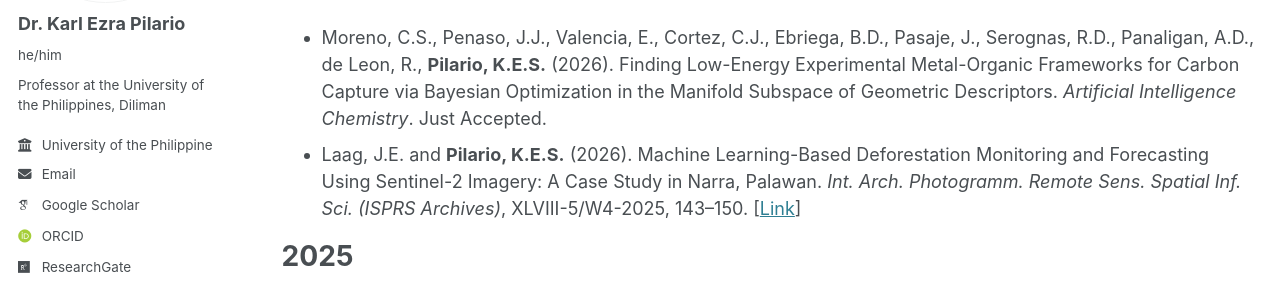
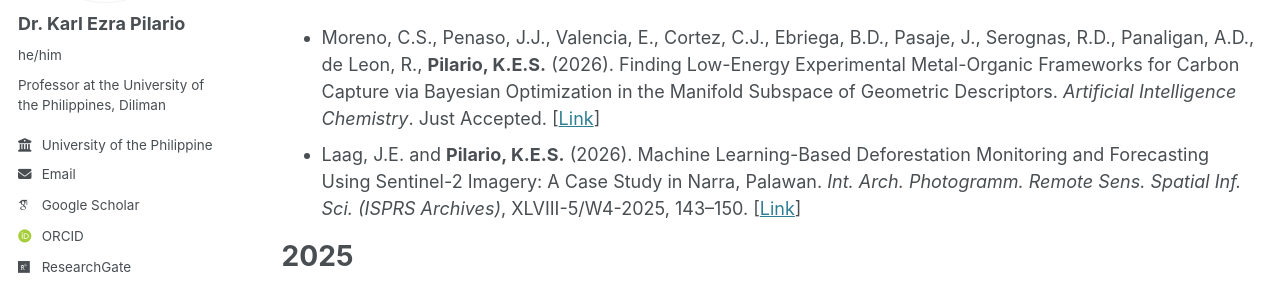
Before and after one commit to kspilario/kspilario.github.io, a Jekyll site: the page built from _pages/publications.md, in a window 1280 px wide and 900 px high. Shown: the part 278-569 px from the top of the window. Built offline with Jekyll 4.4.1, drawn with Linux system fonts in a browser that asks for light colours; some web fonts are replaced.

Commit message:
Update publications.md

```diff
--- a/_pages/publications.md
+++ b/_pages/publications.md
@@ -12,7 +12,7 @@
 
 2026
 ======
-* Moreno, C.S., Penaso, J.J., Valencia, E., Cortez, C.J., Ebriega, B.D., Pasaje, J., Serognas, R.D., Panaligan, A.D., de Leon, R., **Pilario, K.E.S.** (2026). Finding Low-Energy Experimental Metal-Organic Frameworks for Carbon Capture via Bayesian Optimization in the Manifold Subspace of Geometric Descriptors. *Artificial Intelligence Chemistry*. Just Accepted.
+* Moreno, C.S., Penaso, J.J., Valencia, E., Cortez, C.J., Ebriega, B.D., Pasaje, J., Serognas, R.D., Panaligan, A.D., de Leon, R., **Pilario, K.E.S.** (2026). Finding Low-Energy Experimental Metal-Organic Frameworks for Carbon Capture via Bayesian Optimization in the Manifold Subspace of Geometric Descriptors. *Artificial Intelligence Chemistry*. Just Accepted. [[Link](https://doi.org/10.1016/j.aichem.2026.100112)]
 * Laag, J.E. and **Pilario, K.E.S.** (2026). Machine Learning-Based Deforestation Monitoring and Forecasting Using Sentinel-2 Imagery: A Case Study in Narra, Palawan. *Int. Arch. Photogramm. Remote Sens. Spatial Inf. Sci. (ISPRS Archives)*, XLVIII-5/W4-2025, 143–150. [[Link](https://isprs-archives.copernicus.org/articles/XLVIII-5-W4-2025/143/2026/)]
 
 2025
```
